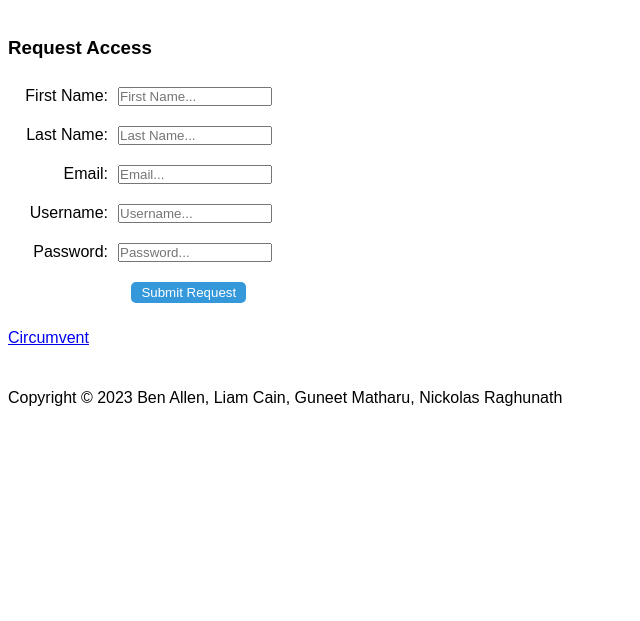
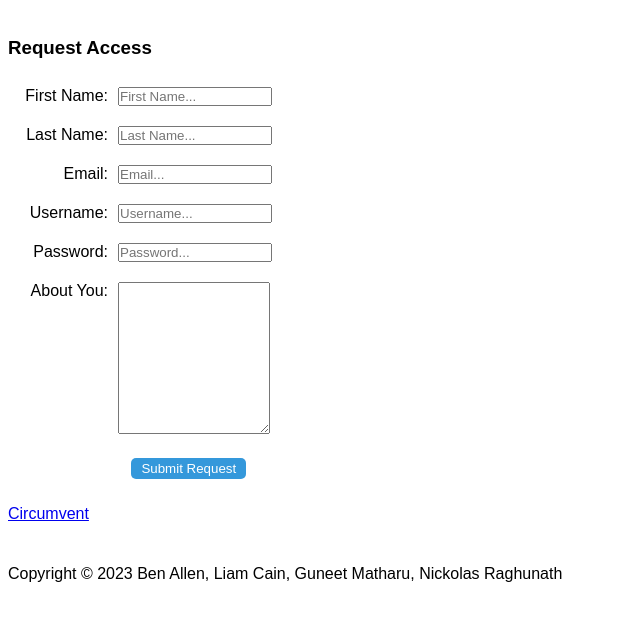
Before and after one commit to Solo-Eng/Group4Project6-Elevator, a PHP site: page /requestAccess.html in a window 1280 px wide. Shown: the top 621 px of the page, without its empty margins (0-640 px from the left). Run offline with PHP 8.4, Linux system fonts and the light colour scheme.

Commit message:
Added login and requestAccess php files

```diff
--- a/login.html
+++ b/login.html
@@ -15,7 +15,7 @@
 <body>
 
 <div>
-  <form action="login.php" method="get" id="login">
+  <form action="php/login.php" method="get" id="login">
     <h3>Login</h3>
 	<div>
 		<label for="uname" class="text_label">Username:</label>
--- a/loginStyle.css
+++ b/loginStyle.css
@@ -7,6 +7,13 @@
 }
 .text_input{
   width: 150px;
+  text-align: left;
+  padding: 0px 0px 0px 0px;
+  color: black;
+}
+.text_area{
+  width: 150px;
+  height: 150px;
   text-align: left;
   padding: 0px 0px 0px 0px;
   color: black;
--- a/requestAccess.html
+++ b/requestAccess.html
@@ -15,7 +15,7 @@
 <body>
 
 <div>
-    <form action="requestAccess.php" method="post" id="requestAccess">
+    <form action="php/requestAccess.php" method="post" id="requestAccess">
         <h3>Request Access</h3>
         <div>
             <label for="fname" class="text_label">First Name:</label>
@@ -43,6 +43,11 @@
         </div>
 
         <div>
+            <label for="aboutYou" class="text_label">About You:</label>
+            <textarea id="aboutYou" type="text" class="text_area" name="aboutYou"></textarea>
+        </div>
+
+        <div>
             <input type="Submit" value="Submit Request">
         </div>
 
```
Also changed, not shown: php/login.php (added), php/requestAccess.php (added).
